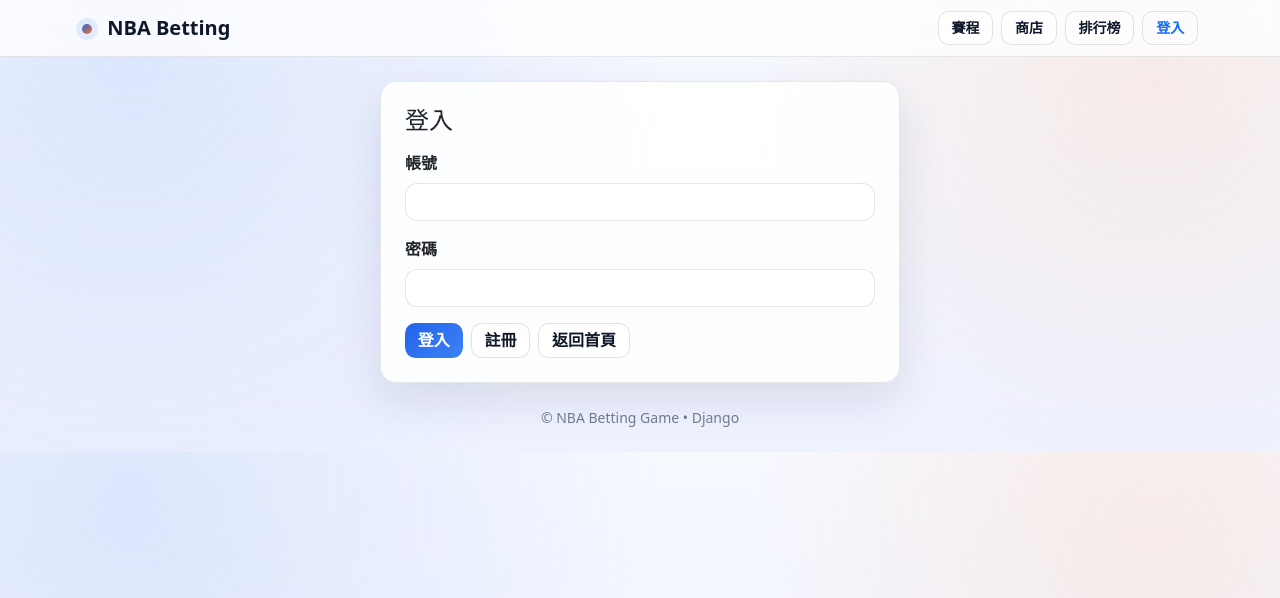
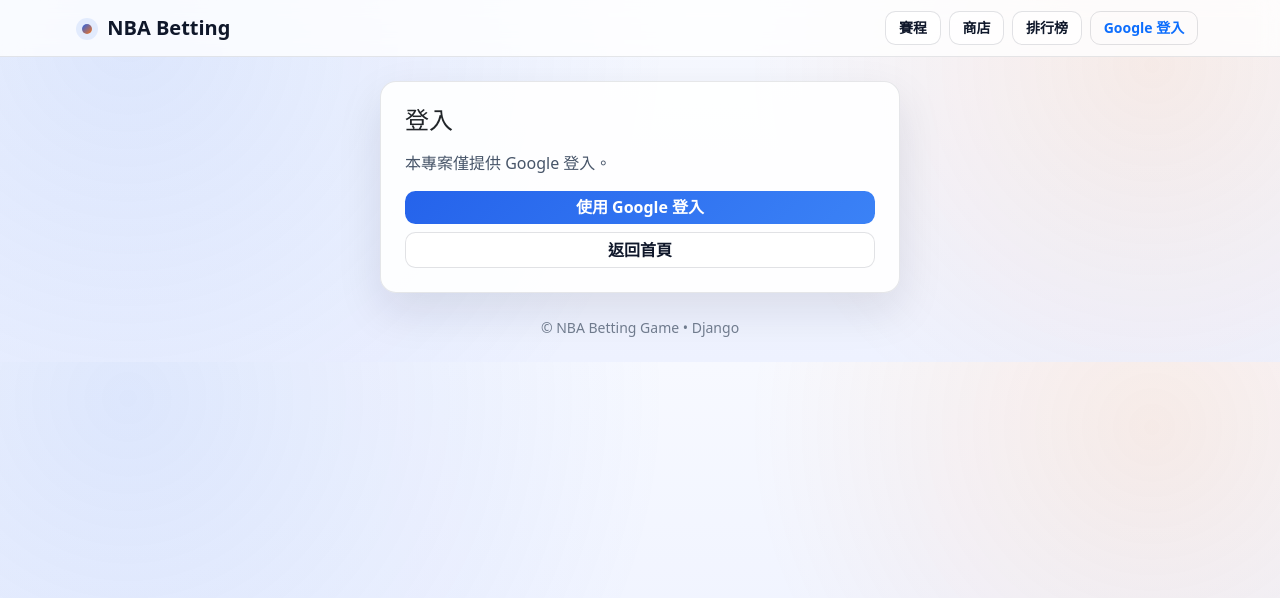
Before and after one commit to s4112780048/nba_betting_game, a Django app: page /accounts/login/ in a window 1280 px wide. Shown: the top 598 px of the page. Run offline with Django 5.2, Linux system fonts and the light colour scheme; parts of the project's set-up code (start-up, migrations or seed data) failed here and were passed over; some libraries are stand-ins or nearby versions.

Commit message:
Update project

```diff
--- a/accounts/templates/accounts/login.html
+++ b/accounts/templates/accounts/login.html
@@ -1,31 +1,16 @@
 {% extends "base.html" %}
+{% load socialaccount %}
 {% block title %}Login{% endblock %}
 {% block content %}
 <div class="card p-4" style="max-width:520px;margin:0 auto;">
   <h4 class="mb-3">登入</h4>
+  <p class="text-muted mb-3">本專案僅提供 Google 登入。</p>
 
-  {% if error %}
-    <div class="alert alert-danger soft-alert">{{ error }}</div>
-  {% endif %}
+  <a class="btn btn-accent w-100"
+     href="{% provider_login_url 'google' next=next %}">
+    使用 Google 登入
+  </a>
 
-  <form method="post">
-    {% csrf_token %}
-
-    <div class="mb-3">
-      <label class="form-label fw-semibold">帳號</label>
-      <input class="form-control" type="text" name="username" required>
-    </div>
-
-    <div class="mb-3">
-      <label class="form-label fw-semibold">密碼</label>
-      <input class="form-control" type="password" name="password" required>
-    </div>
-
-    <div class="d-flex gap-2 flex-wrap">
-      <button class="btn btn-accent" type="submit">登入</button>
-      <a class="btn btn-ghost" href="{% url 'accounts:signup' %}">註冊</a>
-      <a class="btn btn-ghost" href="{% url 'core:home' %}">返回首頁</a>
-    </div>
-  </form>
+  <a class="btn btn-ghost w-100 mt-2" href="{% url 'core:home' %}">返回首頁</a>
 </div>
 {% endblock %}
--- a/accounts/urls.py
+++ b/accounts/urls.py
@@ -5,7 +5,6 @@ app_name = "accounts"
 
 urlpatterns = [
     path("login/", views.login_view, name="login"),
-    path("signup/", views.signup_view, name="signup"),   # ✅ 新增
     path("logout/", views.logout_view, name="logout"),
     path("wallet/", views.wallet_view, name="wallet"),
     path("daily-bonus/", views.daily_bonus, name="daily_bonus"),
--- a/accounts/views.py
+++ b/accounts/views.py
@@ -1,115 +1,38 @@
-from django.contrib.auth.forms import UserCreationForm, AuthenticationForm
-from django.contrib.auth import login, logout
-from django.contrib.auth.decorators import login_required
-from django.shortcuts import render, redirect
-from django.db import IntegrityError
-from .models import Wallet
+from datetime import timedelta
 
 from django.contrib import messages
-from django.contrib.auth import login
-from django.contrib.auth.models import User
-from django.db import IntegrityError, transaction
-from django.db.utils import OperationalError
+from django.contrib.auth import logout
+from django.contrib.auth.decorators import login_required
+from django.db import transaction
 from django.shortcuts import render, redirect
+from django.utils import timezone
 
-from .models import Wallet, WalletTx
+from .models import DailyCheckin, Wallet, WalletTx
 
 
-def signup_view(request):
+def login_view(request):
+    """
+    ✅ 只留 Google 登入：這頁只顯示 Google 登入按鈕
+    Google 的實際 OAuth 路由走 allauth（在 /auth/ 底下）
+    """
     if request.user.is_authenticated:
         return redirect("core:home")
 
-    if request.method == "POST":
-        username = (request.POST.get("username") or "").strip()
-        password = request.POST.get("password") or ""
-        password2 = request.POST.get("password2") or ""
-
-        if not username:
-            return render(request, "accounts/signup.html", {"error": "請輸入帳號"})
-        if len(password) < 6:
-            return render(request, "accounts/signup.html", {"error": "密碼至少 6 碼"})
-        if password != password2:
-            return render(request, "accounts/signup.html", {"error": "兩次密碼不一致"})
-
-        try:
-            with transaction.atomic():
-                user = User.objects.create_user(username=username, password=password)
-
-                # ✅ 註冊就直接建錢包（避免 signals 沒載入或資料表問題）
-                w, created = Wallet.objects.get_or_create(user=user, defaults={"balance": 1000})
-                if created:
-                    WalletTx.objects.create(wallet=w, type="init", amount=1000, note="Initial coins")
-
-        except IntegrityError:
-            return render(request, "accounts/signup.html", {"error": "這個帳號已被使用"})
-        except OperationalError:
-            return render(request, "accounts/signup.html", {"error": "資料表尚未建立，請先執行：python manage.py migrate"})
-        except Exception as e:
-            return render(request, "accounts/signup.html", {"error": f"註冊失敗：{e}"})
-
-        login(request, user)
-        messages.success(request, "✅ 註冊成功！已自動登入，並獲得 1000 初始金幣。")
-        return redirect("core:home")
-
-    return render(request, "accounts/signup.html")
-
-
-def login_view(request):
-    form = AuthenticationForm(request, data=request.POST or None)
-    if request.method == "POST" and form.is_valid():
-        login(request, form.get_user())
-        return redirect("core:home")
-    return render(request, "accounts/login.html", {"form": form})
-
-def signup_view(request):
-    if request.user.is_authenticated:
-        return redirect("core:home")
-
-    if request.method == "POST":
-        username = (request.POST.get("username") or "").strip()
-        password = request.POST.get("password") or ""
-        password2 = request.POST.get("password2") or ""
-
-        if not username:
-            return render(request, "accounts/signup.html", {"error": "請輸入帳號"})
-        if len(password) < 6:
-            return render(request, "accounts/signup.html", {"error": "密碼至少 6 碼"})
-        if password != password2:
-            return render(request, "accounts/signup.html", {"error": "兩次密碼不一致"})
-
-        try:
-            user = User.objects.create_user(username=username, password=password)
-        except IntegrityError:
-            return render(request, "accounts/signup.html", {"error": "這個帳號已被使用"})
-        except Exception as e:
-            return render(request, "accounts/signup.html", {"error": f"註冊失敗：{e}"})
-
-        # ✅ 註冊完自動登入
-        login(request, user)
-
-        messages.success(request, "✅ 註冊成功！已自動登入。")
-        return redirect("core:home")
-
-    return render(request, "accounts/signup.html")
+    next_url = request.GET.get("next") or ""
+    return render(request, "accounts/login.html", {"next": next_url})
 
 
 def logout_view(request):
     logout(request)
     return redirect("core:home")
 
+
 @login_required
 def wallet_view(request):
-    wallet = Wallet.objects.get(user=request.user)
-    txs = wallet.txs.all()[:50]
+    wallet, _ = Wallet.objects.get_or_create(user=request.user, defaults={"balance": 1000})
+    txs = wallet.txs.all().order_by("-id")[:50]
     return render(request, "accounts/wallet.html", {"wallet": wallet, "txs": txs})
 
-from datetime import timedelta
-from django.contrib import messages
-from django.contrib.auth.decorators import login_required
-from django.db import transaction
-from django.utils import timezone
-
-from .models import DailyCheckin, Wallet, WalletTx
 
 @login_required
 def daily_bonus(request):
@@ -120,9 +43,8 @@ def daily_bonus(request):
 
         if chk.last_claim_date == today:
             messages.info(request, "今天已經領過每日簽到了。")
-            return redirect("core:home")
+            return redirect("accounts:wallet")
 
-        # 計算連續天數
         if chk.last_claim_date == today - timedelta(days=1):
             chk.streak += 1
         else:
@@ -131,10 +53,9 @@ def daily_bonus(request):
         chk.last_claim_date = today
         chk.save()
 
-        # 獎勵：100 起跳，每連續一天 +20，上限 300
         bonus = min(100 + (chk.streak - 1) * 20, 300)
 
-        w, _ = Wallet.objects.get_or_create(user=request.user, defaults={"balance": 0})
+        w, _ = Wallet.objects.get_or_create(user=request.user, defaults={"balance": 1000})
         w.balance += bonus
         w.save()
 
--- a/nba_betting/urls.py
+++ b/nba_betting/urls.py
@@ -3,6 +3,7 @@ from django.urls import path, include
 
 urlpatterns = [
     path("admin/", admin.site.urls),
+    path("auth/", include("allauth.urls")),
     path("", include(("core.urls", "core"), namespace="core")),
     path("accounts/", include(("accounts.urls", "accounts"), namespace="accounts")),
     path("games/", include(("games.urls", "games"), namespace="games")),
--- a/templates/base.html
+++ b/templates/base.html
@@ -6,11 +6,8 @@
   <meta name="viewport" content="width=device-width, initial-scale=1">
   <title>{% block title %}NBA Betting{% endblock %}</title>
 
-  <!-- Bootstrap -->
   <link href="https://cdn.jsdelivr.net/npm/bootstrap@5.3.3/dist/css/bootstrap.min.css" rel="stylesheet">
-
-  <!-- Your CSS (版本號破快取) -->
-  <link href="{% static 'css/site.css' %}?v=2002" rel="stylesheet">
+  <link href="{% static 'css/site.css' %}?v=3001" rel="stylesheet">
 </head>
 
 <body>
@@ -28,9 +25,9 @@
       {% if user.is_authenticated %}
         <a class="btn btn-sm btn-accent" href="{% url 'accounts:wallet' %}">錢包</a>
         <a class="btn btn-sm btn-ghost" href="{% url 'accounts:daily_bonus' %}">每日簽到</a>
-        <a class="btn btn-sm btn-outline-danger" href="{% url 'accounts:logout' %}">登出</a>
+        <a class="btn btn-sm btn-outline-danger" href="{% url 'account_logout' %}">登出</a>
       {% else %}
-        <a class="btn btn-sm btn-outline-primary" href="{% url 'accounts:login' %}">登入</a>
+        <a class="btn btn-sm btn-outline-primary" href="{% url 'account_login' %}">Google 登入</a>
       {% endif %}
     </div>
   </div>
```
Also changed, not shown: accounts/signals.py (+12 -4 lines), nba_betting/settings.py (+38 -2 lines), requirements.txt (+7 -1 lines), db.sqlite3, 2 other files.
